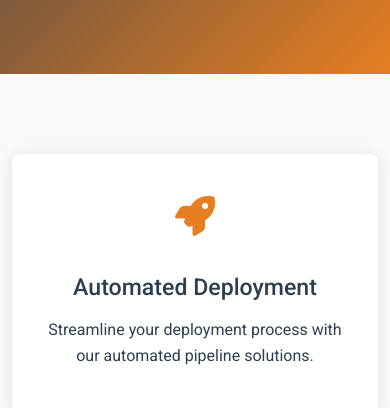
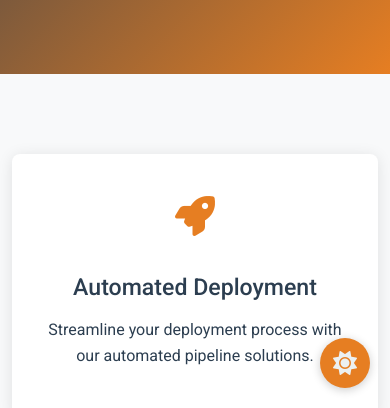
Before and after one commit to opspresso/www.opspresso.com, a plain HTML site: page docs/index.html in a window 390 px wide. Shown: the part 436-844 px from the top of the page. Drawn offline with nearby package versions, Linux system fonts and the light colour scheme.

Commit message:
다크 모드 테마 및 테마 토글 버튼 추가
- 다크/라이트 테마 전환을 위한 CSS 변수 정의
- 모든 HTML 페이지에 테마 토글 버튼 통합
- 테마 전환을 위한 theme.js 스크립트 추가
- 다크 모드에서의 색상 대비 및 가독성 개선
- 테마 토글 버튼에 반응형 디자인 적용

```diff
--- a/docs/css/style.css
+++ b/docs/css/style.css
@@ -4,6 +4,16 @@
     --bg-light: #f8f9fa;
     --text-dark: #2c3e50;
     --text-light: #ecf0f1;
+    --card-bg: #ffffff;
+}
+
+[data-theme="dark"] {
+    --primary-color: #1a252f;
+    --accent-color: #e67e22;
+    --bg-light: #2c3e50;
+    --text-dark: #ecf0f1;
+    --text-light: #ecf0f1;
+    --card-bg: #34495e;
 }
 
 body {
@@ -58,7 +68,7 @@ body {
     text-align: center;
     padding: 2rem;
     margin-bottom: 2rem;
-    background: white;
+    background: var(--card-bg);
     border-radius: 8px;
     box-shadow: 0 2px 15px rgba(0,0,0,0.1);
     transition: transform 0.3s ease;
@@ -84,6 +94,39 @@ body {
     color: var(--text-light);
     padding: 3rem 0;
     margin-top: 3rem;
+    position: relative;
+}
+
+.theme-toggle {
+    position: fixed;
+    bottom: 20px;
+    right: 20px;
+    background: var(--accent-color);
+    border: none;
+    border-radius: 50%;
+    width: 50px;
+    height: 50px;
+    cursor: pointer;
+    display: flex;
+    align-items: center;
+    justify-content: center;
+    color: var(--text-light);
+    font-size: 1.5rem;
+    box-shadow: 0 2px 10px rgba(0,0,0,0.2);
+    transition: transform 0.3s ease;
+    z-index: 1000;
+}
+
+.theme-toggle:hover {
+    transform: scale(1.1);
+}
+
+body {
+    font-family: 'Roboto', sans-serif;
+    color: var(--text-dark);
+    line-height: 1.6;
+    background-color: var(--bg-light);
+    transition: background-color 0.3s ease, color 0.3s ease;
 }
 
 .footer hr {
--- a/docs/index.html
+++ b/docs/index.html
@@ -97,9 +97,14 @@
         </div>
     </footer>
 
+    <button class="theme-toggle" onclick="toggleTheme()">
+        <i class="fas fa-sun"></i>
+    </button>
+
     <script src="https://cdnjs.cloudflare.com/ajax/libs/jquery/3.5.1/jquery.min.js"></script>
     <script src="https://cdnjs.cloudflare.com/ajax/libs/bootstrap/5.2.1/js/bootstrap.bundle.min.js"></script>
     <script src="https://nalbam.com/static/analytics/opspresso.js"></script>
+    <script src="js/theme.js"></script>
 </body>
 
 </html>
--- /dev/null
+++ b/docs/js/theme.js
@@ -0,0 +1,26 @@
+function setTheme(theme) {
+    document.documentElement.setAttribute('data-theme', theme);
+    localStorage.setItem('theme', theme);
+    updateThemeIcon(theme);
+}
+
+function toggleTheme() {
+    const currentTheme = localStorage.getItem('theme') || 'light';
+    const newTheme = currentTheme === 'light' ? 'dark' : 'light';
+    setTheme(newTheme);
+}
+
+function updateThemeIcon(theme) {
+    const themeToggle = document.querySelector('.theme-toggle i');
+    if (theme === 'dark') {
+        themeToggle.className = 'fas fa-moon';
+    } else {
+        themeToggle.className = 'fas fa-sun';
+    }
+}
+
+// 초기 테마 설정
+document.addEventListener('DOMContentLoaded', () => {
+    const savedTheme = localStorage.getItem('theme') || 'light';
+    setTheme(savedTheme);
+});
```
Also changed, not shown: docs/error.html (+5 -0 lines), docs/policy.html (+5 -0 lines), docs/favicon.ico.
